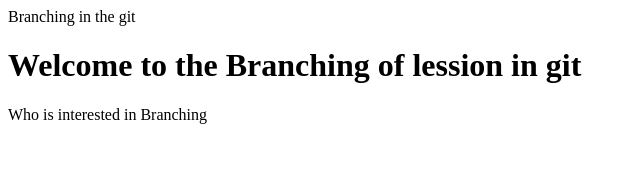
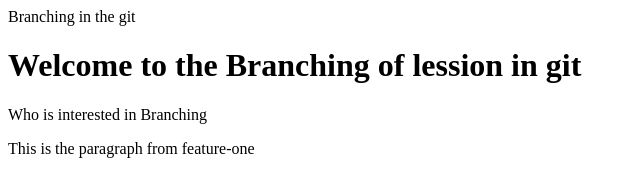
Before and after one commit to SantiManRai/branching, a plain HTML site: page index.html in a window 1280 px wide. Shown: the whole page, without its empty margins (0-640 px from the left). Drawn offline with Linux system fonts and the light colour scheme.

Commit message:
paragraph is added in feature-one branch

```diff
--- a/index.html
+++ b/index.html
@@ -7,6 +7,8 @@
 <!-- Update commit -->
 <p> Who is interested in Branching </p>
 
+<p> This is the paragraph from feature-one </p>
+
 
 </body>
 </html>
```
